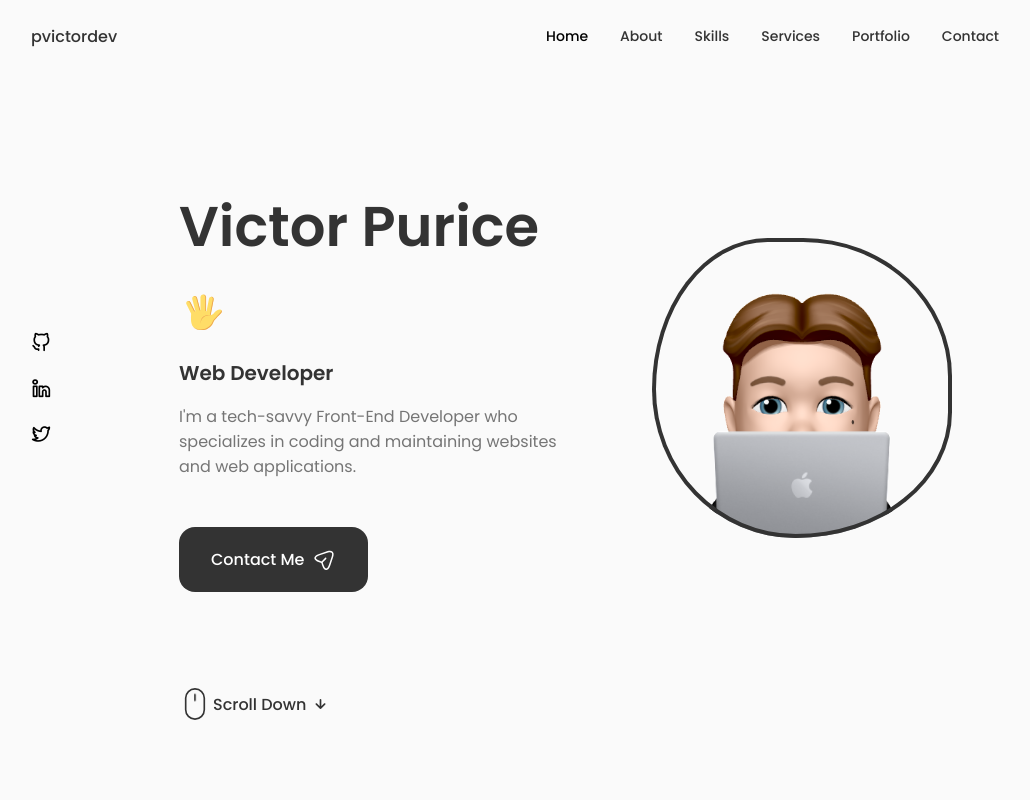
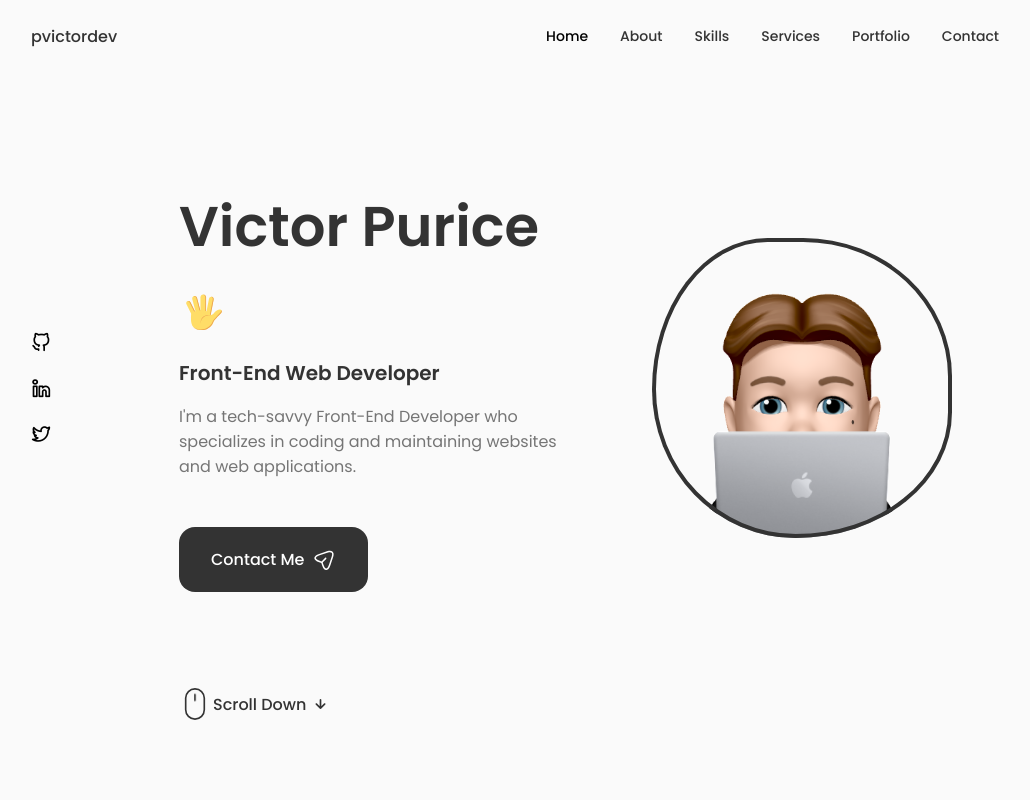
Before and after one commit to pvictordev/pvictordev-portfolio, a React (Vite) app: page / in a window 1280 px wide. Shown: the top 800 px of the page, without its empty margins (125-1155 px from the left). Built offline with nearby package versions, Linux system fonts and the light colour scheme.

Commit message:
Update Data.jsx

```diff
--- a/src/components/home/Data.jsx
+++ b/src/components/home/Data.jsx
@@ -56,7 +56,7 @@ const Data = () => {
             </svg>
         </h1>
        <h3 className="home__subtitle">
-            Web Developer
+            Front-End Web Developer
        </h3>
        <p className="home__description">
         I'm a tech-savvy Front-End Developer who specializes in coding and maintaining websites and web applications.
```
